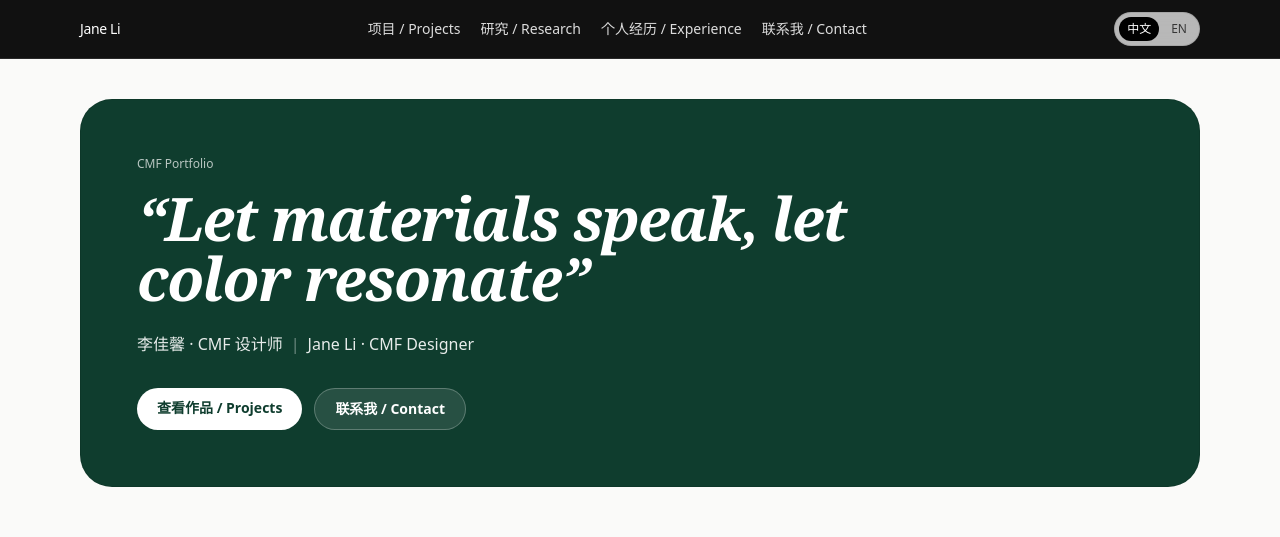
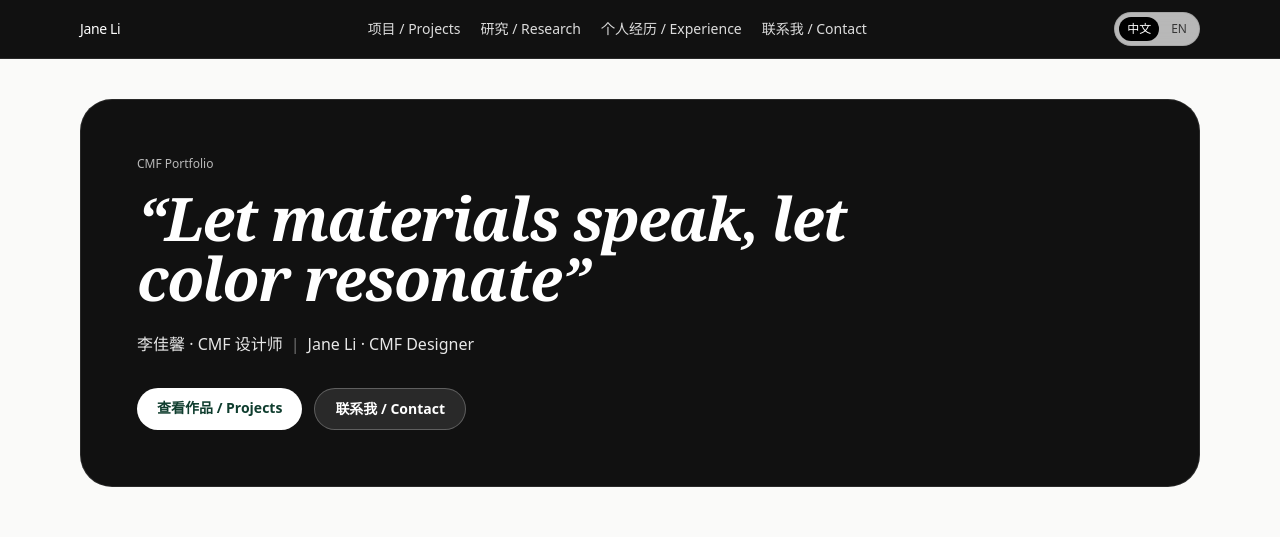
Before and after one commit to janeli8030-netizen/jane-li-portfolio, a Next.js app: page / in a window 1280 px wide. Shown: the top 537 px of the page. Built offline with nearby package versions, Linux system fonts and the light colour scheme.

Commit message:
Change homepage hero card background to black

```diff
--- a/src/app/page.tsx
+++ b/src/app/page.tsx
@@ -178,7 +178,7 @@ export default function HomePage() {
   return (
     <div className="space-y-14">
       {/* 1) Hero */}
-      <section className="overflow-hidden rounded-[32px] border border-black/10 bg-[var(--deep-green)] text-white">
+      <section className="overflow-hidden rounded-[32px] border border-white/10 bg-[#111111] text-white">
         <div className="p-10 md:p-14">
           <Reveal className="max-w-3xl">
             <div className="text-xs font-medium text-white/70">CMF Portfolio</div>
```
